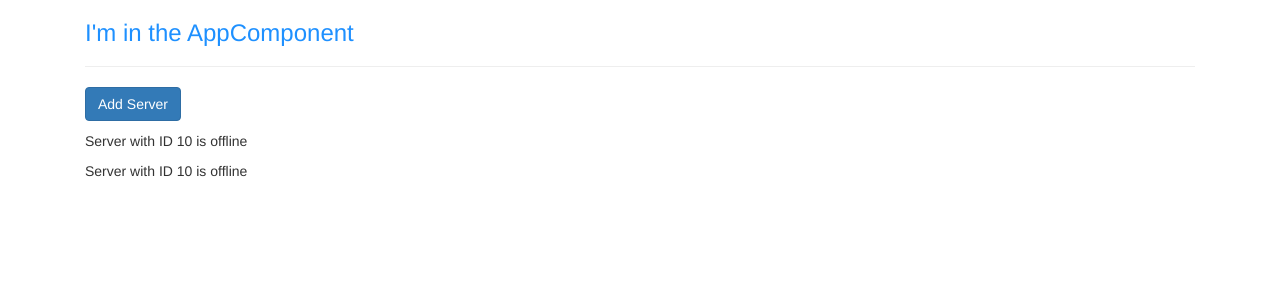
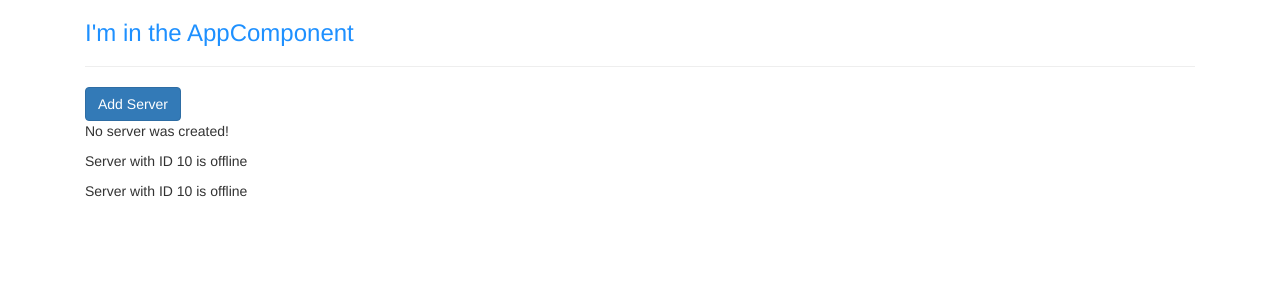
Before and after one commit to ChrisTheBrave/learn-ng-seven, an Angular app: page / in a window 1280 px wide. Shown: the top 300 px of the page. Built offline with nearby package versions, Linux system fonts and the light colour scheme.

Commit message:
Added serverCreationStatus property and method onCreateServer triggerd by click event

```diff
--- a/src/app/servers/servers.component.ts
+++ b/src/app/servers/servers.component.ts
@@ -11,6 +11,7 @@ import { Component, OnInit } from '@angular/core';
 })
 export class ServersComponent implements OnInit {
   allowNewServer = false;
+  serverCreationStatus = 'No server was created!';
 
   constructor() {
     setTimeout(() => {
@@ -21,4 +22,7 @@ export class ServersComponent implements OnInit {
   ngOnInit() {
   }
 
+  onCreateServer() {
+    this.serverCreationStatus = 'Server was created';
+  }
 }
```
